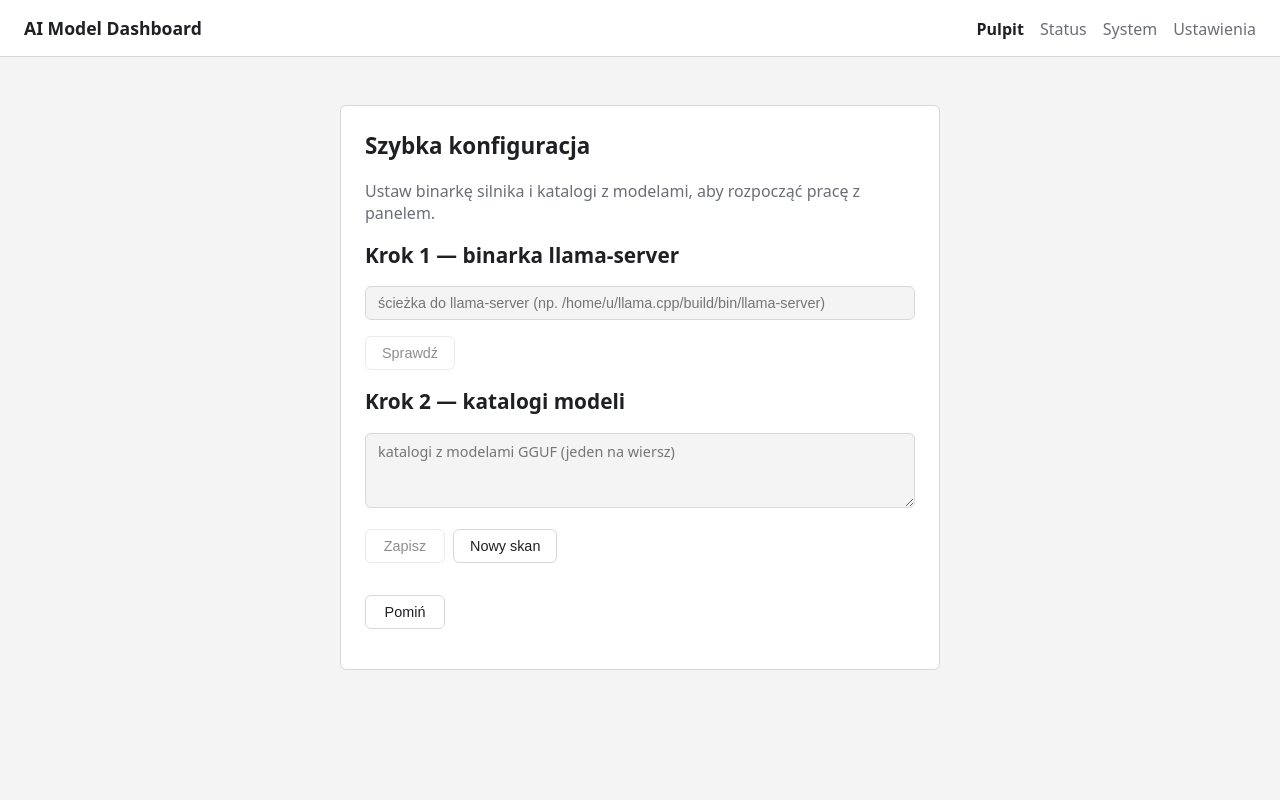
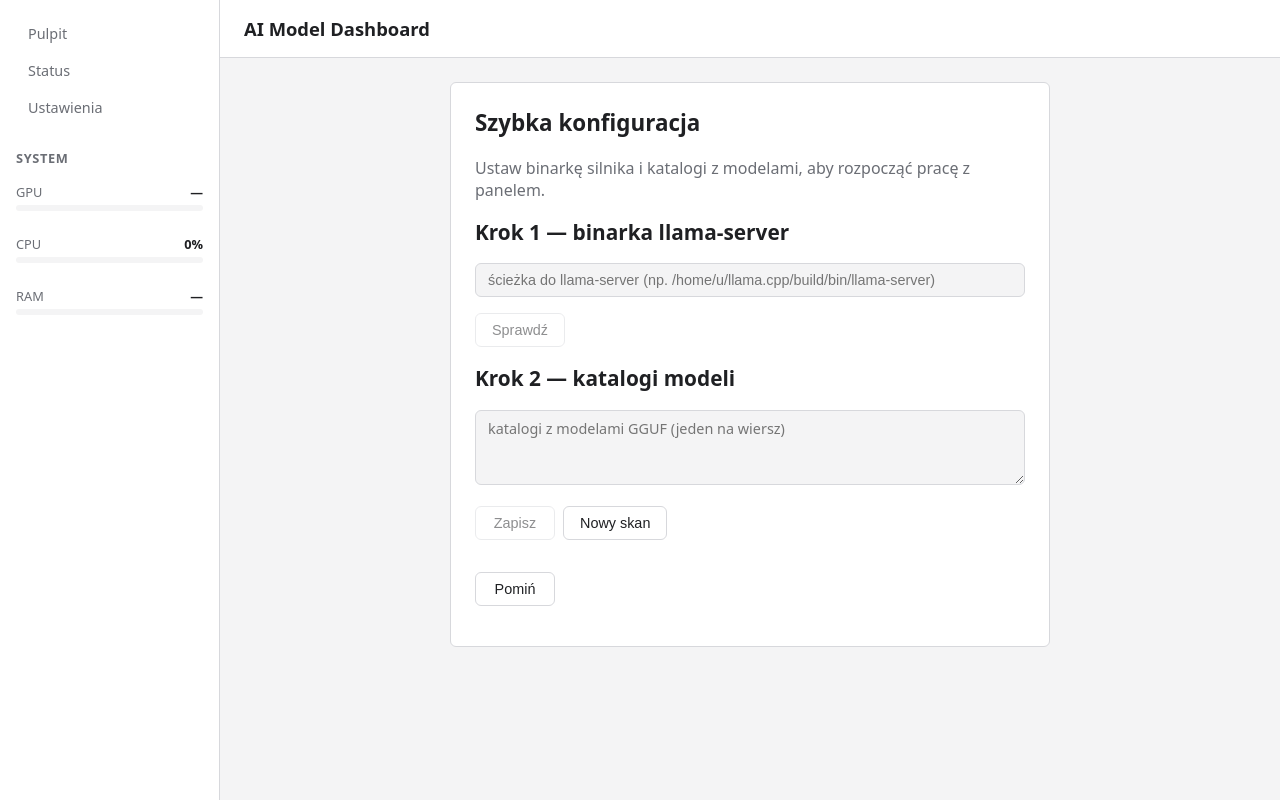
Before and after one commit to bartek111111-netizen/ai-manboard, a React (Vite) app in the folder apps/web/: page /#/ in a window 1280 px wide. Built offline with nearby package versions, Linux system fonts and the light colour scheme; no server answers.

Commit message:
feat: left sidebar with always-on GPU/CPU/RAM stats, fix GPU utilization (gpu_busy_percent), fix RAM (total-available)

```diff
--- a/apps/web/src/App.tsx
+++ b/apps/web/src/App.tsx
@@ -15,16 +15,16 @@ import { SystemStatus } from './pages/SystemStatus';
 export default function App() {
   return (
     <HashRouter>
-      <Layout>
-        <Routes>
+      <Routes>
+        <Route element={<Layout />}>
           <Route path="/" element={<HomeView />} />
           <Route path="/models/:modelId" element={<ModelDetail />} />
           <Route path="/status" element={<StatusPage />} />
           <Route path="/system" element={<SystemStatus />} />
           <Route path="/settings" element={<Settings />} />
           <Route path="*" element={<PlaceholderPage />} />
-        </Routes>
-      </Layout>
+        </Route>
+      </Routes>
     </HashRouter>
   );
 }
--- a/apps/web/src/components/Layout.tsx
+++ b/apps/web/src/components/Layout.tsx
@@ -1,32 +1,22 @@
-import type { ReactNode } from 'react';
-import { NavLink } from 'react-router-dom';
+import { NavLink, Outlet } from 'react-router-dom';
+import { Sidebar } from './Sidebar';
 import { t } from '../i18n';
 
-/** App shell: header + navigation (hash routing) + content area. */
-export function Layout({ children }: { children: ReactNode }) {
-  const linkClass = ({ isActive }: { isActive: boolean }): string =>
-    `nav-link${isActive ? ' active' : ''}`;
-
+/**
+ * App shell: left sidebar (nav + always-on system stats) + main content.
+ */
+export function Layout() {
   return (
-    <div className="layout">
-      <header className="header">
-        <span className="app-title">{t('appTitle')}</span>
-        <nav className="nav">
-          <NavLink to="/" className={linkClass} end>
-            {t('navDashboard')}
-          </NavLink>
-          <NavLink to="/status" className={linkClass}>
-            {t('navStatus')}
-          </NavLink>
-          <NavLink to="/system" className={linkClass}>
-            {t('navSystem')}
-          </NavLink>
-          <NavLink to="/settings" className={linkClass}>
-            {t('navSettings')}
-          </NavLink>
-        </nav>
-      </header>
-      <main className="main">{children}</main>
+    <div className="app-layout">
+      <Sidebar />
+      <main className="app-main">
+        <header className="app-header">
+          <h1>
+            <NavLink to="/">{t('appTitle')}</NavLink>
+          </h1>
+        </header>
+        <Outlet />
+      </main>
     </div>
   );
 }
--- /dev/null
+++ b/apps/web/src/components/Sidebar.tsx
@@ -0,0 +1,134 @@
+/**
+ * Left sidebar with always-on system stats (GPU/CPU/RAM).
+ * Polls the system metrics endpoint every 3s.
+ */
+import { useCallback, useEffect, useState } from 'react';
+import { t } from '../i18n';
+
+interface GpuMetrics {
+  name: string;
+  memoryUsedMB?: number | null;
+  memoryTotalMB?: number | null;
+  utilization?: number | null;
+}
+
+interface CpuMetrics {
+  usagePct?: number;
+  temperatureC?: number | null;
+}
+
+interface SystemMetrics {
+  gpu?: GpuMetrics | null;
+  cpu?: CpuMetrics | null;
+  ram?: { usedMB: number; totalMB: number };
+}
+
+function MiniBar({ pct, color }: { pct: number; color: string }) {
+  const width = Math.min(100, Math.max(0, pct));
+  return (
+    <div className="sidebar-bar-track">
+      <div className="sidebar-bar-fill" style={{ width: `${width}%`, background: color }} />
+    </div>
+  );
+}
+
+function StatRow({
+  label,
+  value,
+  pct,
+  color,
+}: {
+  label: string;
+  value: string;
+  pct: number;
+  color: string;
+}) {
+  return (
+    <div className="sidebar-stat">
+      <div className="sidebar-stat-header">
+        <span className="sidebar-stat-label">{label}</span>
+        <span className="sidebar-stat-value">{value}</span>
+      </div>
+      <MiniBar pct={pct} color={color} />
+    </div>
+  );
+}
+
+export function Sidebar() {
+  const [metrics, setMetrics] = useState<SystemMetrics | null>(null);
+
+  const load = useCallback(() => {
+    fetch('/api/v1/system/metrics')
+      .then((r) => (r.ok ? r.json() : Promise.reject(new Error(`HTTP ${r.status}`))))
+      .then((data: SystemMetrics) => setMetrics(data))
+      .catch(() => setMetrics(null));
+  }, []);
+
+  useEffect(() => {
+    load();
+    const interval = setInterval(load, 3000);
+    return () => clearInterval(interval);
+  }, [load]);
+
+  const gpu = metrics?.gpu ?? null;
+  const cpu = metrics?.cpu ?? null;
+  const ram = metrics?.ram ?? null;
+
+  const gpuPct = gpu?.utilization ?? 0;
+  const cpuPct = cpu?.usagePct ?? 0;
+  const ramPct = ram ? (ram.usedMB / ram.totalMB) * 100 : 0;
+
+  const gpuColor = gpuPct > 90 ? 'var(--color-state-error)' : gpuPct > 70 ? 'var(--color-state-stopping)' : 'var(--color-state-running)';
+  const cpuColor = cpuPct > 90 ? 'var(--color-state-error)' : cpuPct > 70 ? 'var(--color-state-stopping)' : 'var(--color-state-running)';
+  const ramColor = ramPct > 90 ? 'var(--color-state-error)' : ramPct > 70 ? 'var(--color-state-stopping)' : 'var(--color-state-running)';
+
+  return (
+    <aside className="sidebar">
+      <nav className="sidebar-nav">
+        <a href="#/" className="sidebar-link">{t('navDashboard')}</a>
+        <a href="#/status" className="sidebar-link">{t('navStatus')}</a>
+        <a href="#/settings" className="sidebar-link">{t('navSettings')}</a>
+      </nav>
+
+      <div className="sidebar-stats">
+        <h3>{t('systemStatsHeading')}</h3>
+
+        {/* GPU */}
+        <StatRow
+          label={t('gpuHeading')}
+          value={gpu ? `${gpu.utilization ?? 0}%` : '—'}
+          pct={gpuPct}
+          color={gpuColor}
+        />
+        {gpu && gpu.memoryUsedMB != null && gpu.memoryTotalMB != null && (
+          <div className="sidebar-substat">
+            <span>{t('gpuMemory')}</span>
+            <span>{(gpu.memoryUsedMB / 1024).toFixed(1)} / {(gpu.memoryTotalMB / 1024).toFixed(1)} GB</span>
+          </div>
+        )}
+
+        {/* CPU */}
+        <StatRow
+          label={t('cpuHeading')}
+          value={`${cpuPct.toFixed(0)}%`}
+          pct={cpuPct}
+          color={cpuColor}
+        />
+
+        {/* RAM */}
+        <StatRow
+          label={t('ramHeading')}
+          value={ram ? `${(ramPct / 100).toFixed(2).slice(0, -1)}%` : '—'}
+          pct={ramPct}
+          color={ramColor}
+        />
+        {ram && (
+          <div className="sidebar-substat">
+            <span>{t('ramUsed')}</span>
+            <span>{(ram.usedMB / 1024).toFixed(1)} / {(ram.totalMB / 1024).toFixed(1)} GB</span>
+          </div>
+        )}
+      </div>
+    </aside>
+  );
+}
--- a/apps/web/src/i18n/locales/pl.ts
+++ b/apps/web/src/i18n/locales/pl.ts
@@ -137,6 +137,7 @@ export const pl = {
 
   // System status
   systemStatusHeading: 'Status systemu',
+  systemStatsHeading: 'System',
   gpuHeading: 'GPU',
   gpuUtilization: 'Wykorzystanie',
   gpuMemory: 'Pamięć VRAM',
--- a/apps/web/src/styles/tokens.css
+++ b/apps/web/src/styles/tokens.css
@@ -88,6 +88,128 @@ body {
   max-width: 960px;
   width: 100%;
   margin: 0 auto;
+}
+
+/* --- Sidebar layout --- */
+.app-layout {
+  display: grid;
+  grid-template-columns: 220px 1fr;
+  min-height: 100vh;
+}
+
+.app-main {
+  min-width: 0;
+  display: flex;
+  flex-direction: column;
+}
+
+.app-header {
+  display: flex;
+  align-items: center;
+  padding: var(--spacing-m) var(--spacing-l);
+  border-bottom: 1px solid var(--color-border);
+  background: var(--color-surface);
+}
+
+.app-header h1 {
+  margin: 0;
+  font-size: 1.15rem;
+  font-weight: 700;
+}
+
+.app-header h1 a {
+  color: var(--color-text);
+  text-decoration: none;
+}
+
+.sidebar {
+  display: flex;
+  flex-direction: column;
+  border-right: 1px solid var(--color-border);
+  background: var(--color-surface);
+  padding: var(--spacing-m);
+  gap: var(--spacing-l);
+  position: sticky;
+  top: 0;
+  height: 100vh;
+  overflow-y: auto;
+}
+
+.sidebar-nav {
+  display: flex;
+  flex-direction: column;
+  gap: 2px;
+}
+
+.sidebar-link {
+  display: block;
+  padding: 8px 12px;
+  border-radius: var(--radius);
+  color: var(--color-muted);
+  font-size: 0.9rem;
+  font-weight: 500;
+  text-decoration: none;
+}
+
+.sidebar-link:hover,
+.sidebar-link.active {
+  background: var(--color-bg);
+  color: var(--color-text);
+}
+
+.sidebar-stats {
+  flex: 1;
+  display: flex;
+  flex-direction: column;
+  gap: var(--spacing-m);
+}
+
+.sidebar-stats h3 {
+  font-size: 0.8rem;
+  text-transform: uppercase;
+  letter-spacing: 0.05em;
+  color: var(--color-muted);
+  margin: 0;
+}
+
+.sidebar-stat {
+  margin-bottom: var(--spacing-s);
+}
+
+.sidebar-stat-header {
+  display: flex;
+  justify-content: space-between;
+  font-size: 0.8rem;
+  margin-bottom: 4px;
+}
+
+.sidebar-stat-label {
+  color: var(--color-muted);
+}
+
+.sidebar-stat-value {
+  font-weight: 600;
+}
+
+.sidebar-bar-track {
+  height: 6px;
+  background: var(--color-bg);
+  border-radius: 3px;
+  overflow: hidden;
+}
+
+.sidebar-bar-fill {
+  height: 100%;
+  border-radius: 3px;
+  transition: width 0.3s ease;
+}
+
+.sidebar-substat {
+  display: flex;
+  justify-content: space-between;
+  font-size: 0.75rem;
+  color: var(--color-muted);
+  margin-top: 2px;
 }
 
 .muted {
```
Also changed, not shown: 2 other files (tests, documents, lock files or other folders).
